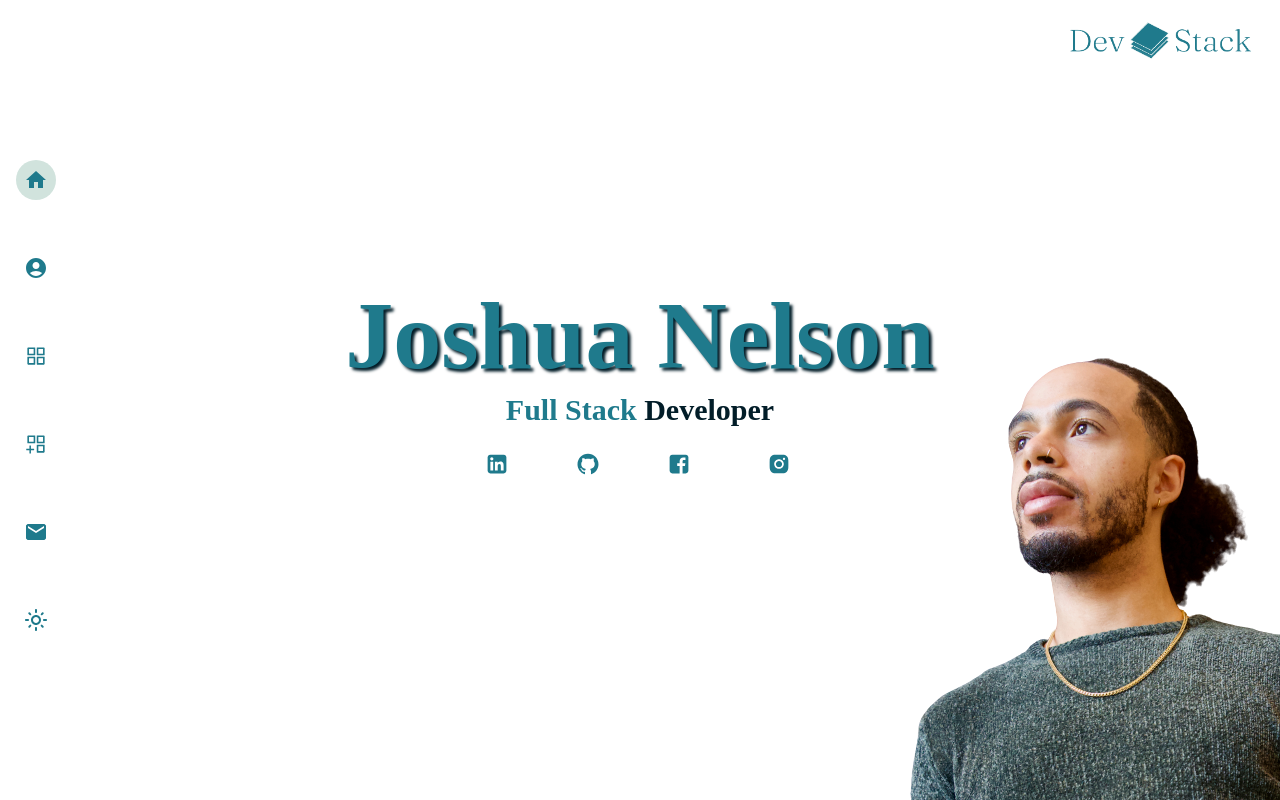
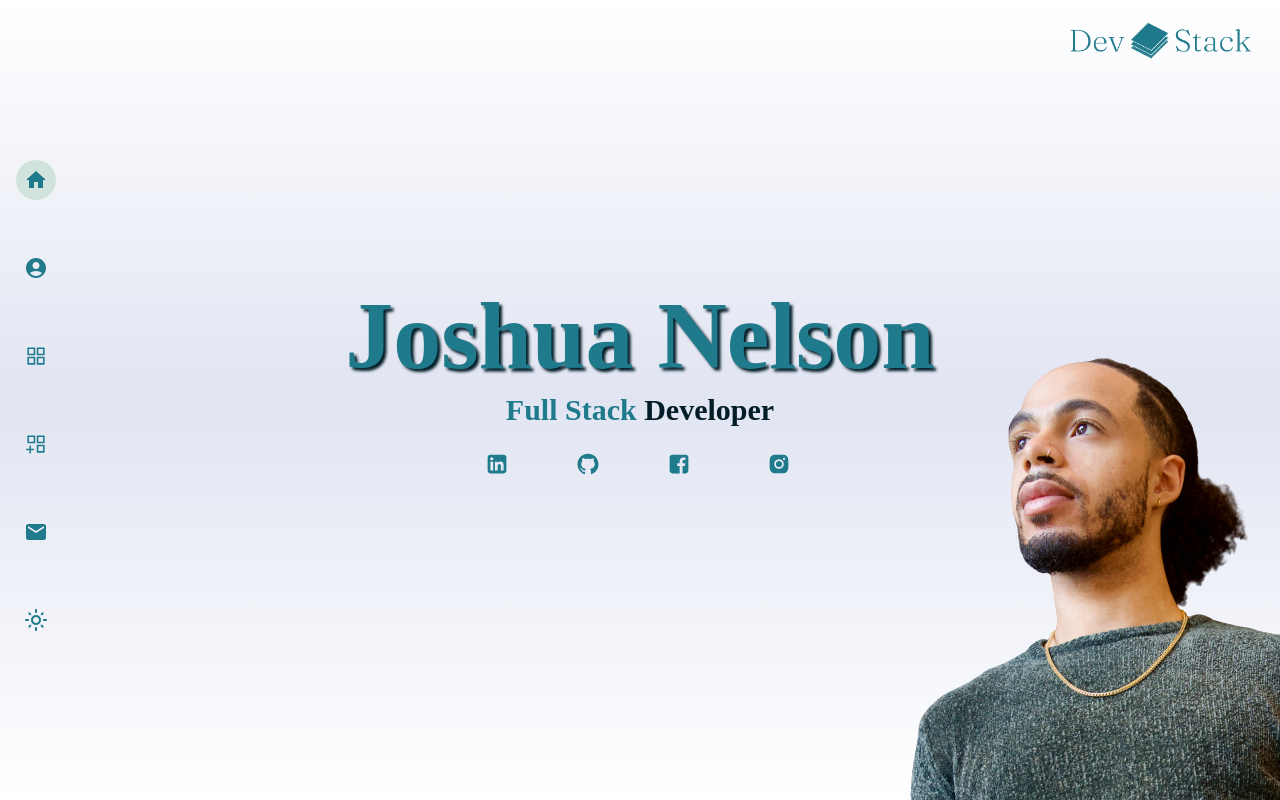
Before and after one commit to joshuanelsondev/devstack-project, a React (Create React App) app: page / in a window 1280 px wide. Built offline with nearby package versions, Linux system fonts and the light colour scheme; what tailwindcss-dark-mode would draw is missing.

Commit message:
Edit background and scroll behavior

```diff
--- a/public/index.html
+++ b/public/index.html
@@ -26,7 +26,7 @@
     -->
     <title>DevStack</title>
   </head>
-    <body class="text-dark bg-scroll bg-gradient-to-t from-white via-gray to-white dark:bg-gradient-to-b dark:from-dark dark:via-primary dark:to-dark">
+    <body >
     <noscript>You need to enable JavaScript to run this app.</noscript>
     <div id="root"></div>
     <!--
--- a/src/App.js
+++ b/src/App.js
@@ -38,7 +38,7 @@ function App() {
 
 
   return (
-    <div className="w-full h-screen">
+    <div className="w-full min-h-screen bg-fixed text-dark bg-gradient-to-t from-white via-gray to-white dark:bg-gradient-to-b dark:from-dark dark:via-primary dark:to-dark">
       <Router>
         {!errorPage && <Nav toggleMode={toggleMode} />}
         <Routes>
--- a/src/index.css
+++ b/src/index.css
@@ -2,7 +2,7 @@
 @tailwind components;
 @tailwind utilities;
 
-html, body, #root {
+html {
   margin: 0;
   font-family: -apple-system, BlinkMacSystemFont, 'Segoe UI', 'Roboto', 'Oxygen',
     'Ubuntu', 'Cantarell', 'Fira Sans', 'Droid Sans', 'Helvetica Neue',
@@ -11,7 +11,10 @@ html, body, #root {
   -moz-osx-font-smoothing: grayscale;
   font-family: 'Fraunces', serif;
   min-height: 100vh;
-  width: 100%;
+}
+
+body {
+  overscroll-behavior: none;
 }
 
 code {
```
